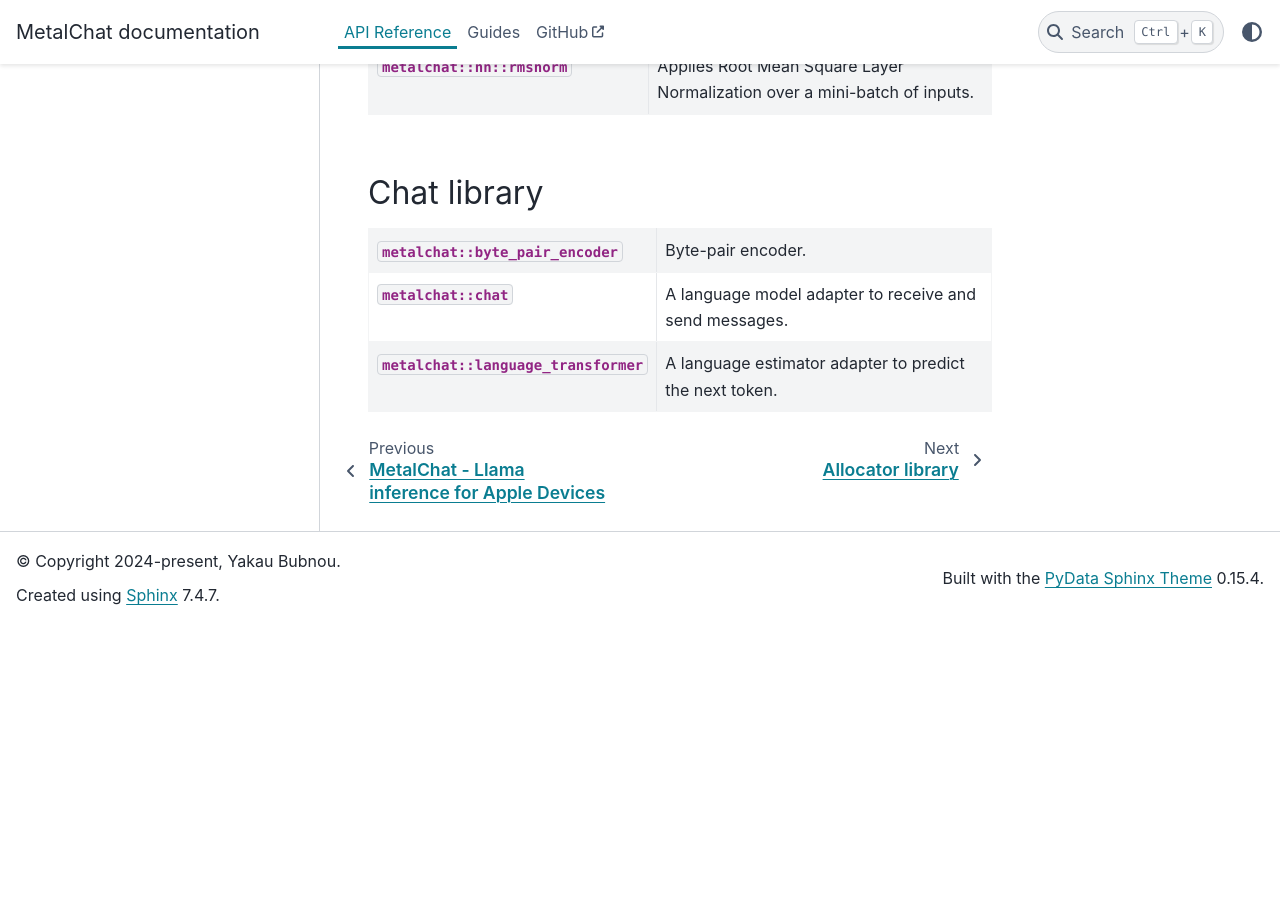
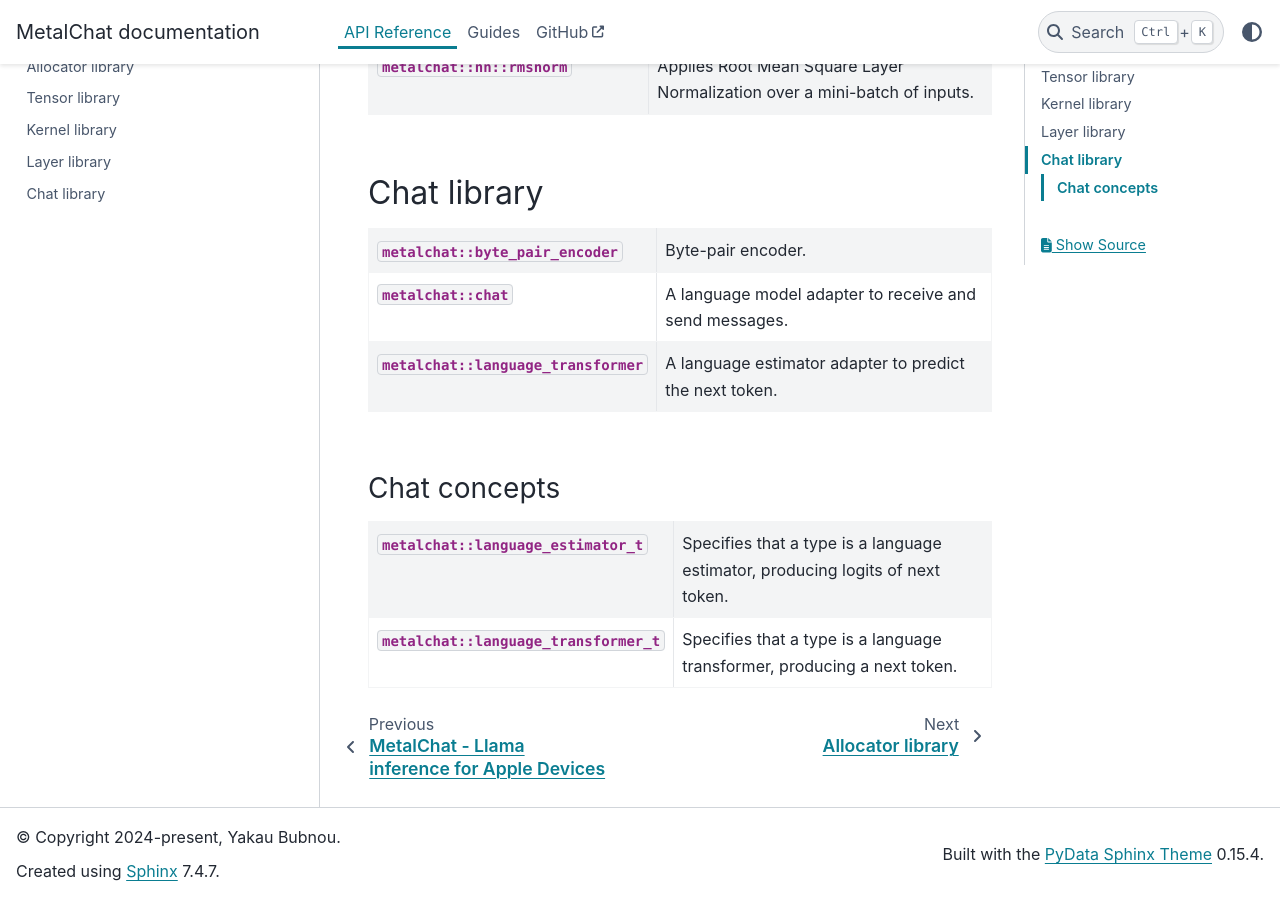
Before and after one commit to ybubnov/metalchat, a Sphinx documentation site: the page built from documentation/reference/index.rst, in a window 1280 px wide and 900 px high, scrolled down 3033 px. Built offline with Sphinx 7.4.7 and the PyData theme 0.15.4, drawn with Linux system fonts in a browser that asks for light colours; before the commit the page ends 3658 px from its top, so only the background shows below that.

Commit message:
Update documentation, remove unnecessary concepts.

```diff
--- a/documentation/reference/index.rst
+++ b/documentation/reference/index.rst
@@ -195,3 +195,17 @@
 
    * - :cpp:class:`metalchat::language_transformer`
      - A language estimator adapter to predict the next token.
+
+
+Chat concepts
+^^^^^^^^^^^^^
+
+.. list-table::
+   :width: 100%
+   :widths: 45 55
+
+   * - :cpp:concept:`metalchat::language_estimator_t`
+     - Specifies that a type is a language estimator, producing logits of next token.
+
+   * - :cpp:concept:`metalchat::language_transformer_t`
+     - Specifies that a type is a language transformer, producing a next token.
```
Also changed, not shown: documentation/reference/allocator.rst (+16 -0 lines), documentation/reference/chat.rst (+7 -0 lines), 5 other files.
